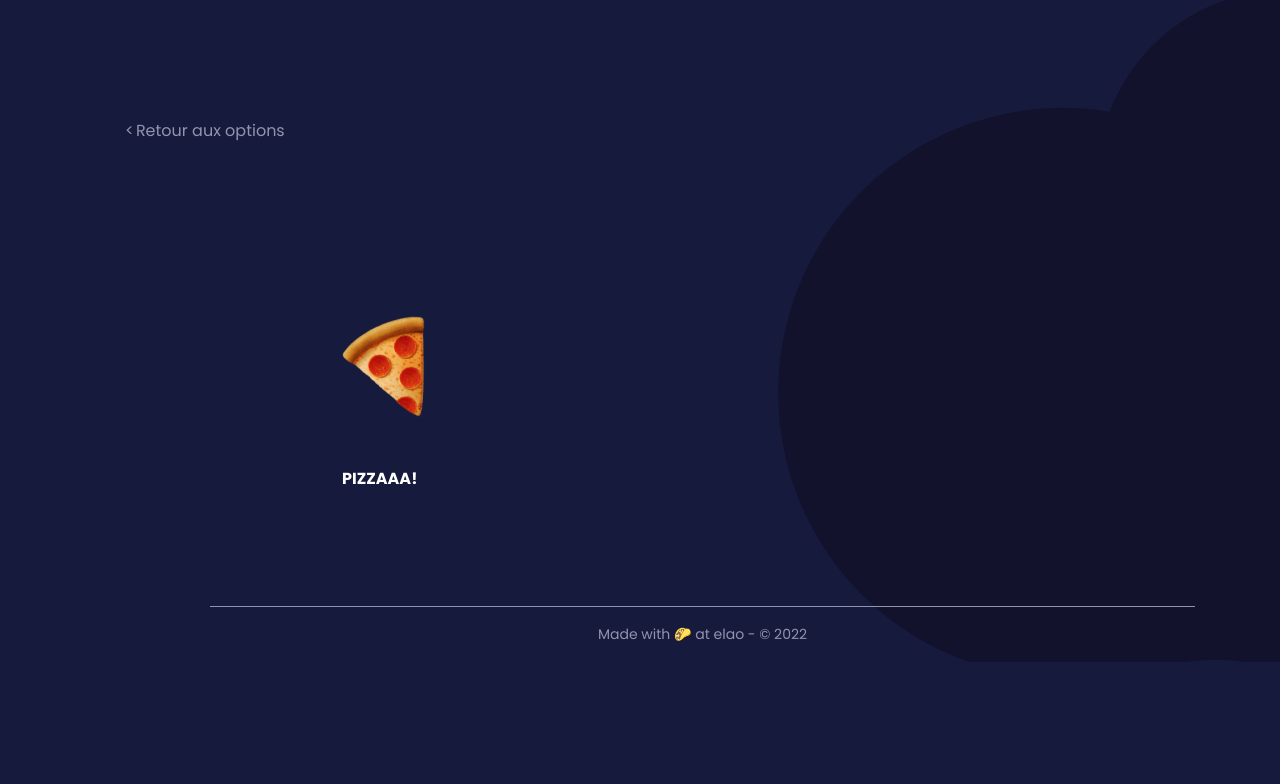
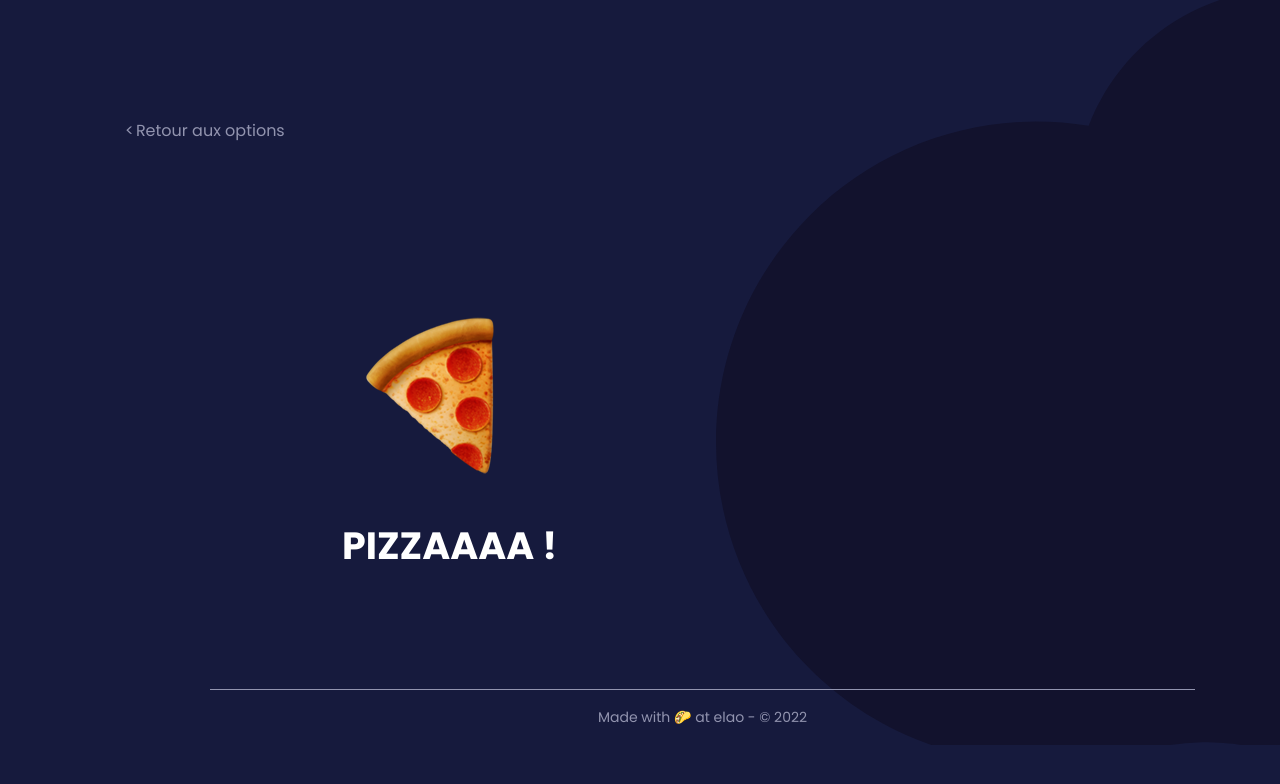
Before and after one commit to Elao/ca-mache-quoi, a React (Create React App) app: page /results in a window 1280 px wide. Shown: the top 784 px of the page. Built offline with nearby package versions, Linux system fonts and the light colour scheme.

Commit message:
styling results pick WIP

```diff
--- a/src/assets/styles/page/results-page.scss
+++ b/src/assets/styles/page/results-page.scss
@@ -3,13 +3,21 @@
   flex-direction: column;
   margin: 0 329px 76px 217px;
 
-  span {
+  img {
     margin-bottom: 42px;
+    margin-left: 23px;
+    align-self: baseline;
   }
 
-  p {
+  span {
     margin: 0;
     font-family: "Poppins Bold";
+    font-size: 38px;
     text-transform: uppercase;
   }
 }
+
+.results-group__pick {
+  display: flex;
+  flex-direction: column;
+}
--- a/src/components/Results.js
+++ b/src/components/Results.js
@@ -1,6 +1,6 @@
 import React from 'react';
 
-import pizza from '../assets/images/pizza.png'
+import pizza from '../assets/images/pizza-result.png'
 
 function Results() {
 
@@ -14,8 +14,10 @@ function Results() {
         </ol>
       </nav>
       <div className='results-group'>
-        <span><img src={pizza} alt="pizza" /></span>
-        <p>Pizzaaa!</p>
+        <div className='results-group__pick'>
+          <img src={pizza} alt="pizza" />
+          <span>Pizzaaaa !</span>
+        </div>
       </div>
     </div>
   );
```
Also changed, not shown: src/assets/images/pizza-result.png (added).
